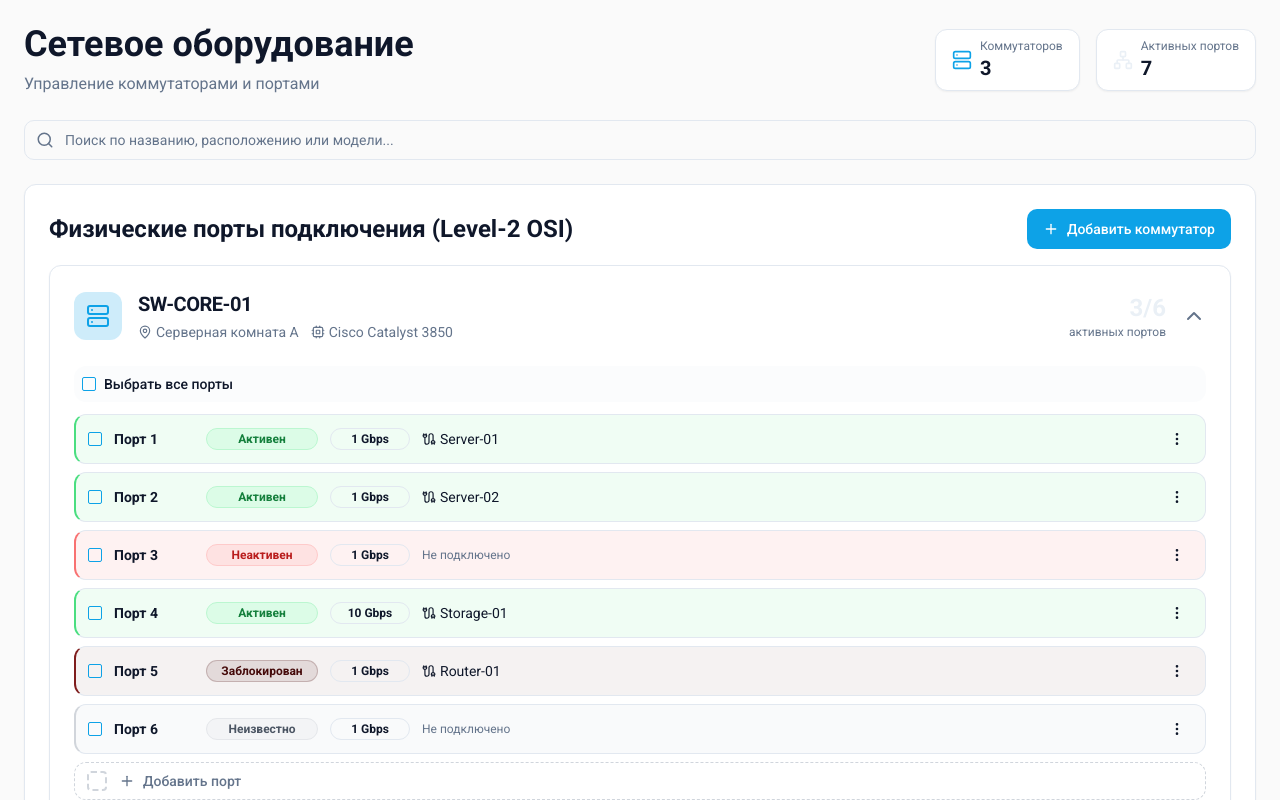
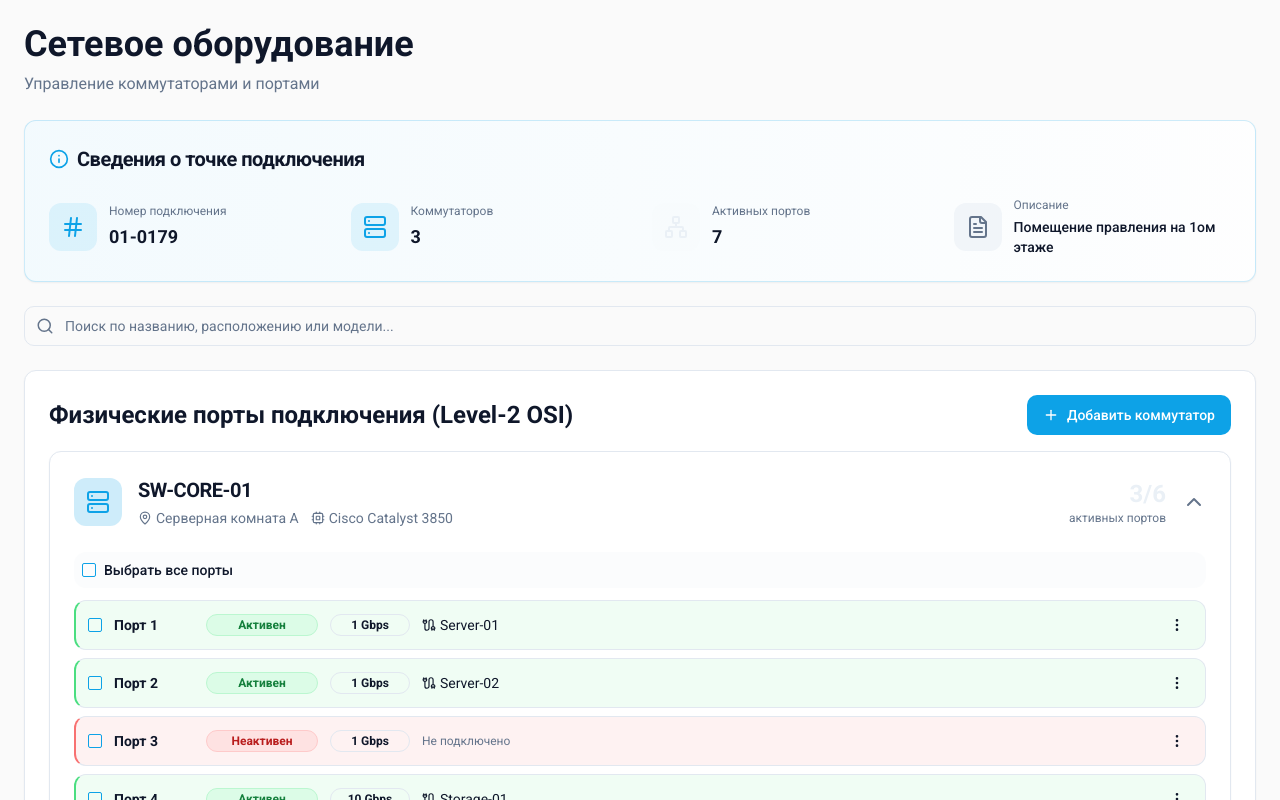
Before and after one commit to pr-poehali-dev/interface-port-display, a React (Vite) app: page / in a window 1280 px wide. Shown: the top 800 px of the page. Built offline with nearby package versions, Linux system fonts and the light colour scheme.

Commit message:
Добавить блок сведений о подключении

```diff
--- a/src/pages/Index.tsx
+++ b/src/pages/Index.tsx
@@ -104,6 +104,12 @@ const Index = () => {
   const [chartType, setChartType] = useState<'link' | 'traffic' | 'unicast' | 'broadcast' | 'errors'>('traffic');
   const [isRealtime, setIsRealtime] = useState(false);
   const [timeInterval, setTimeInterval] = useState<'5m' | '10m' | '30m' | '1h' | '6h' | '1d'>('10m');
+
+  // Информация о подключении
+  const connectionInfo = {
+    vlanNumber: '01-0179',
+    description: 'Помещение правления на 1ом этаже'
+  };
 
   const handleDeletePorts = (switchId: number) => {
     const switchPortIds = mockData.find(s => s.id === switchId)?.ports.map(p => p.id) || [];
@@ -308,29 +314,63 @@ const Index = () => {
             <h1 className="text-4xl font-bold text-foreground mb-2">Сетевое оборудование</h1>
             <p className="text-muted-foreground">Управление коммутаторами и портами</p>
           </div>
-          <div className="flex items-center gap-4">
-            <Card className="px-4 py-2">
-              <div className="flex items-center gap-2">
-                <Icon name="Server" size={20} className="text-primary" />
+        </div>
+
+        <Card className="bg-gradient-to-r from-primary/5 to-accent/5 border-primary/20">
+          <CardHeader>
+            <CardTitle className="text-xl flex items-center gap-2">
+              <Icon name="Info" size={20} className="text-primary" />
+              Сведения о точке подключения
+            </CardTitle>
+          </CardHeader>
+          <CardContent>
+            <div className="grid grid-cols-1 md:grid-cols-4 gap-6">
+              <div className="flex items-center gap-3">
+                <div className="p-3 rounded-lg bg-primary/10">
+                  <Icon name="Hash" size={24} className="text-primary" />
+                </div>
                 <div>
-                  <p className="text-xs text-muted-foreground">Коммутаторов</p>
-                  <p className="text-xl font-bold">{mockData.length}</p>
+                  <p className="text-xs text-muted-foreground mb-1">Номер подключения</p>
+                  <p className="text-lg font-bold">{connectionInfo.vlanNumber}</p>
                 </div>
               </div>
-            </Card>
-            <Card className="px-4 py-2">
-              <div className="flex items-center gap-2">
-                <Icon name="Network" size={20} className="text-accent" />
+
+              <div className="flex items-center gap-3">
+                <div className="p-3 rounded-lg bg-primary/10">
+                  <Icon name="Server" size={24} className="text-primary" />
+                </div>
                 <div>
-                  <p className="text-xs text-muted-foreground">Активных портов</p>
-                  <p className="text-xl font-bold">
+                  <p className="text-xs text-muted-foreground mb-1">Коммутаторов</p>
+                  <p className="text-lg font-bold">{mockData.length}</p>
+                </div>
+              </div>
+
+              <div className="flex items-center gap-3">
+                <div className="p-3 rounded-lg bg-accent/10">
+                  <Icon name="Network" size={24} className="text-accent" />
+                </div>
+                <div>
+                  <p className="text-xs text-muted-foreground mb-1">Активных портов</p>
+                  <p className="text-lg font-bold">
                     {mockData.reduce((acc, sw) => acc + sw.ports.filter((p) => p.status === 'active').length, 0)}
                   </p>
                 </div>
               </div>
-            </Card>
-          </div>
-        </div>
+
+              {connectionInfo.description && (
+                <div className="md:col-span-1 flex items-center gap-3">
+                  <div className="p-3 rounded-lg bg-muted">
+                    <Icon name="FileText" size={24} className="text-muted-foreground" />
+                  </div>
+                  <div>
+                    <p className="text-xs text-muted-foreground mb-1">Описание</p>
+                    <p className="text-sm font-medium">{connectionInfo.description}</p>
+                  </div>
+                </div>
+              )}
+            </div>
+          </CardContent>
+        </Card>
 
         <div className="relative">
           <Icon name="Search" size={18} className="absolute left-3 top-1/2 -translate-y-1/2 text-muted-foreground" />
```
